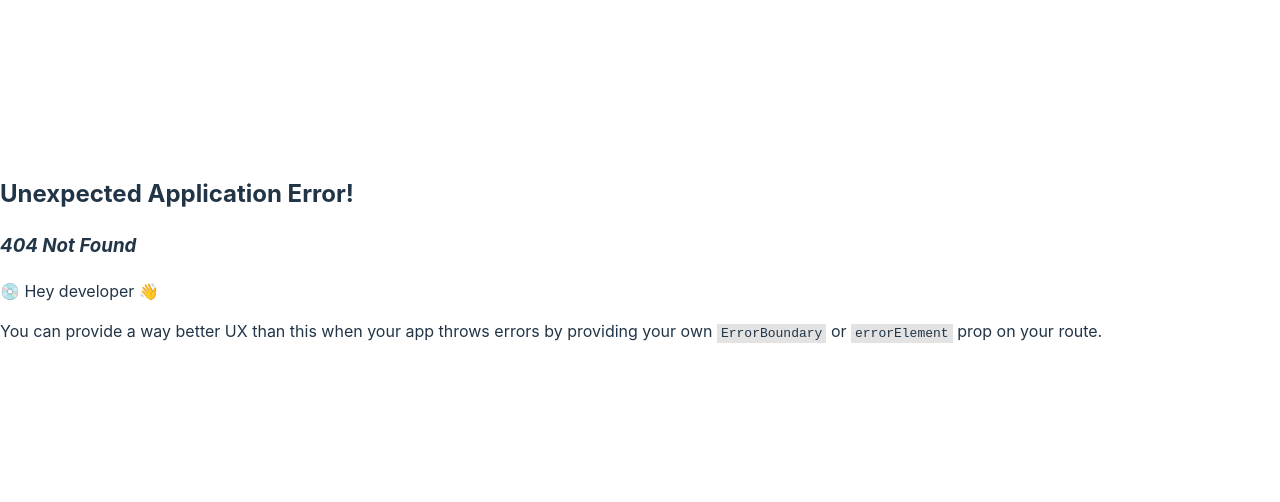
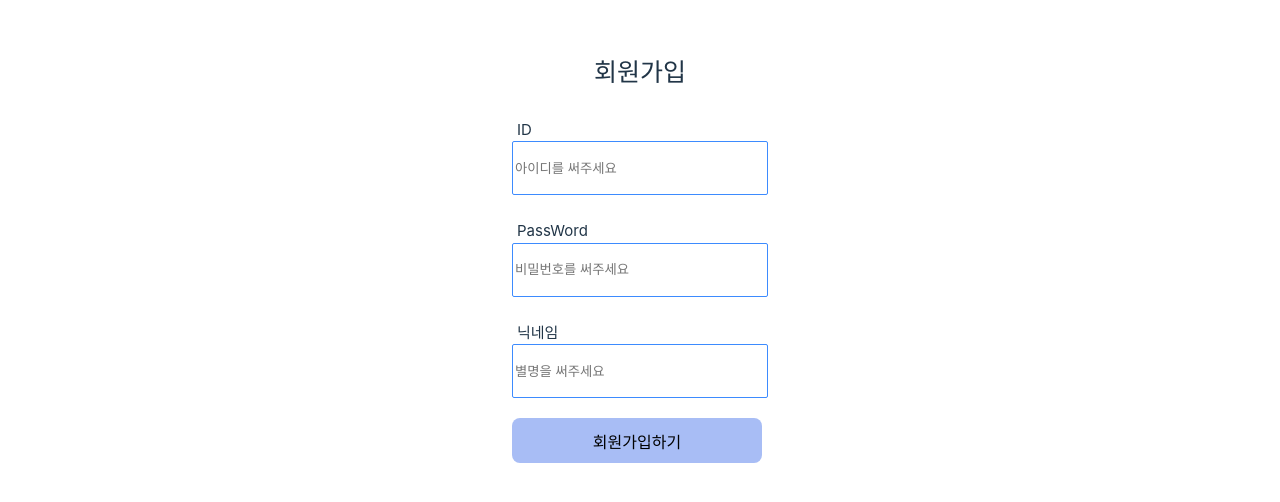
Before and after one commit to jjeongsu/blinddate-app, a React (Vite) app: page /signup in a window 1280 px wide. Before the commit this address had no page. Shown: the part 142-644 px from the top of the page. Built offline with nearby package versions, Linux system fonts and the light colour scheme.

Commit message:
ADD 로그인 페이지

```diff
--- a/src/App.tsx
+++ b/src/App.tsx
@@ -2,13 +2,13 @@ import { useRecoilValue } from "recoil";
 import { loginState } from "./atom";
 import Home from "./Pages/Home";
 import SignUp from "./Pages/SignUp";
+import { RouterProvider } from "react-router-dom";
+import router from "./Router";
 
 function App() {
-//로그인 되었을 경우에만 보이는 화면
-  const isLogIn = useRecoilValue(loginState);
   return (
     <>
-      { isLogIn ? <Home /> : <SignUp />}
+      <RouterProvider router={router} />
     </>
   )
 }
--- a/src/Pages/LogIn.tsx
+++ b/src/Pages/LogIn.tsx
@@ -1,6 +1,71 @@
+import { useForm } from "react-hook-form";
+import { Button, Form, FormContainer, FormHeader, Input, InputLabel } from "./SignUp";
+import { Outlet, useNavigate } from "react-router-dom";
+import axios from "axios";
+import { useSetRecoilState } from "recoil";
+import { loginState, userInfo } from "../atom";
+const BASEURL =  'http://52.79.226.246';
 function LogIn(){
+  const setUserInfo = useSetRecoilState(userInfo);
+  const setLoginState = useSetRecoilState(loginState);
+  const {register, handleSubmit} = useForm();
+  const navigate = useNavigate();
+  const handleValid = (e: any) => {
+    console.log(e);
+    axios({
+      url:`${BASEURL}/auth/signin`,
+      method:'post',
+      data: {
+        userId: e.userId,
+        password: e.password,
+      }
+    })
+    .then(function(res){
+      setUserInfo({
+        accessToken : res.data.accessToken,
+        refreshToken: res.data.refreshToken,
+      });
+      setLoginState(true);
+      navigate('home');
+    })
+  }
   return (
-    <>
-    </>
+    <FormContainer>
+      <FormHeader> 로그인</FormHeader>
+      <Form onSubmit={handleSubmit(handleValid)}>
+        <InputLabel>ID</InputLabel>
+        <Input
+        {...register("userId",{
+          required: "아이디를 반드시 작성해야 합니다.",
+          minLength:{
+            value: 3,
+            message : "아이디는 3글자 이상입니다."
+          },
+          maxLength: {
+            value: 10,
+            message : "아이디는 10글자 이상입니다."
+          }
+        })}
+        placeholder="아이디를 써주세요" />
+        <InputLabel>Password</InputLabel>
+        <Input
+        {...register("password",{
+          required: "비밀번호를 반드시 작성해야 합니다.",
+          minLength:{
+            value: 3,
+            message : "비밀번호는 3글자 이상입니다."
+          },
+          maxLength: {
+            value: 10,
+            message : "비밀번호는 10글자 이상입니다."
+          }
+        })}
+        placeholder="비밀번호를 써주세요"
+        />
+        <Button> 로그인하기 </Button>
+        <Button onClick={() => {navigate("/signup");}}>회원가입하러 가기</Button>
+      </Form>
+    </FormContainer>
   )
 }
+export default LogIn;
--- a/src/Pages/SignUp.tsx
+++ b/src/Pages/SignUp.tsx
@@ -1,6 +1,7 @@
 import axios from "axios";
 import { useState } from "react";
 import { useForm } from "react-hook-form";
+import { useNavigate } from "react-router-dom";
 import styled from "styled-components";
 interface userInfo {
   userId : string,
@@ -10,6 +11,7 @@ interface userInfo {
 const BASEURL =  'http://52.79.226.246';
 function SignUp(){
   const {register, handleSubmit, setValue} =useForm();
+  const navigate = useNavigate();
   //id, password, nickname
   const handleValid = (e:any) => {
     //do something
@@ -28,7 +30,7 @@ function SignUp(){
       console.log(res.status);
     });
     //navigation으로 mainpage로 넘어가기
-
+    navigate('/');
   }
 
   return (
@@ -95,12 +97,12 @@ function SignUp(){
 }
 export default SignUp;
 
-const InputLabel = styled.p`
+export const InputLabel = styled.p`
   font-size: 15px;
   margin-left: 5px;
   margin-bottom: 0px;
 `
-const Input = styled.input`
+export const Input = styled.input`
   border : 1px solid #3d8bfe;
   border-radius: 2px;
   width: 250px;
@@ -110,12 +112,12 @@ const Input = styled.input`
     background-color: aliceblue;
   }
 ` ;
-const Form = styled.form`
+export const Form = styled.form`
   display: flex;
   flex-direction: column;
 
 `
-const FormContainer = styled.div`
+export const FormContainer = styled.div`
   width: 100vw;
   display: flex;
   flex-direction: column;
@@ -123,13 +125,14 @@ const FormContainer = styled.div`
   align-items: center;
   margin: auto;
 `
-const Button = styled.button`
+export const Button = styled.button`
+  width: 250px;
   background-color: #a8bdf5;
   margin: 10px 0px;
   &:hover {
     cursor: pointer;
   }
 `
-const FormHeader = styled.h1`
+export const FormHeader = styled.h1`
   font-size: 25px;
 `
--- a/src/atom.ts
+++ b/src/atom.ts
@@ -6,3 +6,15 @@ export const loginState = atom<boolean>({
   key: "loginState",
   default: false,
 });
+
+interface IUserInfo {
+  accessToken: string,
+  refreshToken:string,
+}
+export const userInfo = atom<IUserInfo>({
+  key: "userInfoState",
+  default: {
+    accessToken: "",
+    refreshToken: "",
+  }
+})
--- a/src/main.tsx
+++ b/src/main.tsx
@@ -10,7 +10,7 @@ import { RecoilRoot } from 'recoil'
 ReactDOM.createRoot(document.getElementById('root') as HTMLElement).render(
   <React.StrictMode>
     <RecoilRoot>
-      <RouterProvider router={router} />
+      <App />
     </RecoilRoot>
   </React.StrictMode>,
 )
```
Also changed, not shown: src/Router.tsx (+13 -4 lines).
